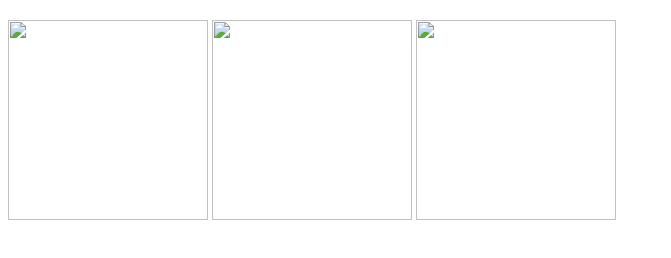
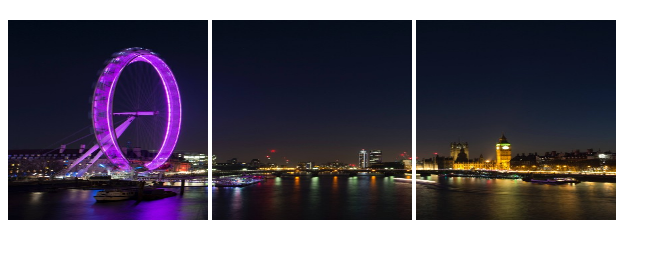
Before and after one commit to Accidentale/html-london-trip, a plain HTML site: page index.html in a window 1280 px wide. Shown: the part 60-318 px from the top of the page, without its empty margins (0-671 px from the left). Drawn offline with Linux system fonts and the light colour scheme.

Commit message:
add error phase 1

```diff
--- a/index.html
+++ b/index.html
@@ -10,9 +10,9 @@
     <h1><strong>Il mio viaggio a Londra</strong></h1>
     <!-- inserisco immagini -->
     <div class="image123">
-        <img src=".img/1.jpg" alt="" height="200" width="200">
-        <img src=".img/2.jpg" alt="" height="200" width="200">
-        <img src=".img/3.jpg" alt="" height="200" width="200">
+        <img src="img/1.jpg" alt="" height="200" width="200">
+        <img src="img/2.jpg" alt="" height="200" width="200">
+        <img src="img/3.jpg" alt="" height="200" width="200">
     </div>
 </body>
 </html>
```
